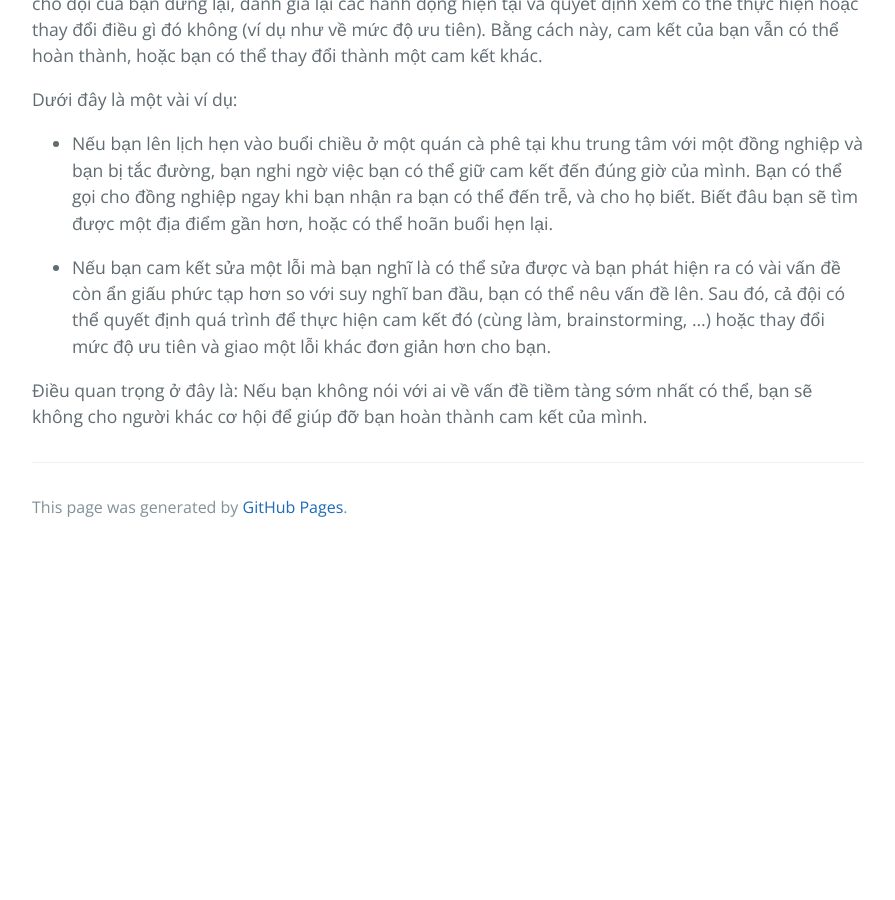
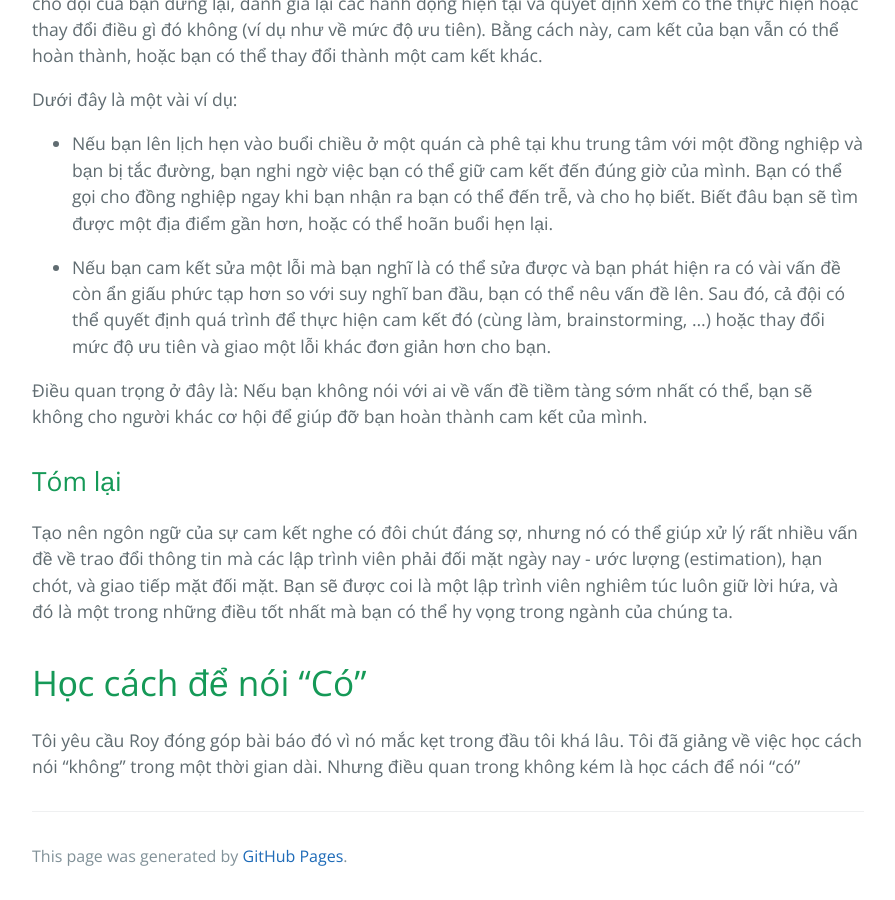
Before and after one commit to HaiBV/haibv.github.io, a Jekyll site: the page built from clean-coder/chapter-3-saying-yes.md, in a window 1280 px wide and 900 px high, scrolled down 5297 px. Shown: the whole window, without its empty margins (192-1087 px from the left). Built offline with Jekyll 4.4.1, drawn with Linux system fonts in a browser that asks for light colours; our own code applies the rules of GitHub Pages for plain Markdown files; before the commit the page ends 5848 px from its top, so only the background shows below that.

Commit message:
Book - The Clean Coder - Chapter 3 - Saying Yes

```diff
--- a/clean-coder/chapter-3-saying-yes.md
+++ b/clean-coder/chapter-3-saying-yes.md
@@ -130,3 +130,11 @@ Dưới đây là một vài ví dụ:
 - Nếu bạn cam kết sửa một lỗi mà bạn nghĩ là có thể sửa được và bạn phát hiện ra có vài vấn đề còn ẩn giấu phức tạp hơn so với suy nghĩ ban đầu, bạn có thể nêu vấn đề lên. Sau đó, cả đội có thể quyết định quá trình để thực hiện cam kết đó (cùng làm, brainstorming, ...) hoặc thay đổi mức độ ưu tiên và giao một lỗi khác đơn giản hơn cho bạn.
 
 Điều quan trọng ở đây là: Nếu bạn không nói với ai về vấn đề tiềm tàng sớm nhất có thể, bạn sẽ không cho người khác cơ hội để giúp đỡ bạn hoàn thành cam kết của mình.
+
+## Tóm lại
+
+Tạo nên ngôn ngữ của sự cam kết nghe có đôi chút đáng sợ, nhưng nó có thể giúp xử lý rất nhiều vấn đề về trao đổi thông tin mà các lập trình viên phải đối mặt ngày nay - ước lượng (estimation), hạn chót, và giao tiếp mặt đối mặt. Bạn sẽ được coi là một lập trình viên nghiêm túc luôn giữ lời hứa, và đó là một trong những điều tốt nhất mà bạn có thể hy vọng trong ngành của chúng ta.
+
+# Học cách để nói "Có"
+
+Tôi yêu cầu Roy đóng góp bài báo đó vì nó mắc kẹt trong đầu tôi khá lâu. Tôi đã giảng về việc học cách nói "không" trong một thời gian dài. Nhưng điều quan trong không kém là học cách để nói "có"
```
